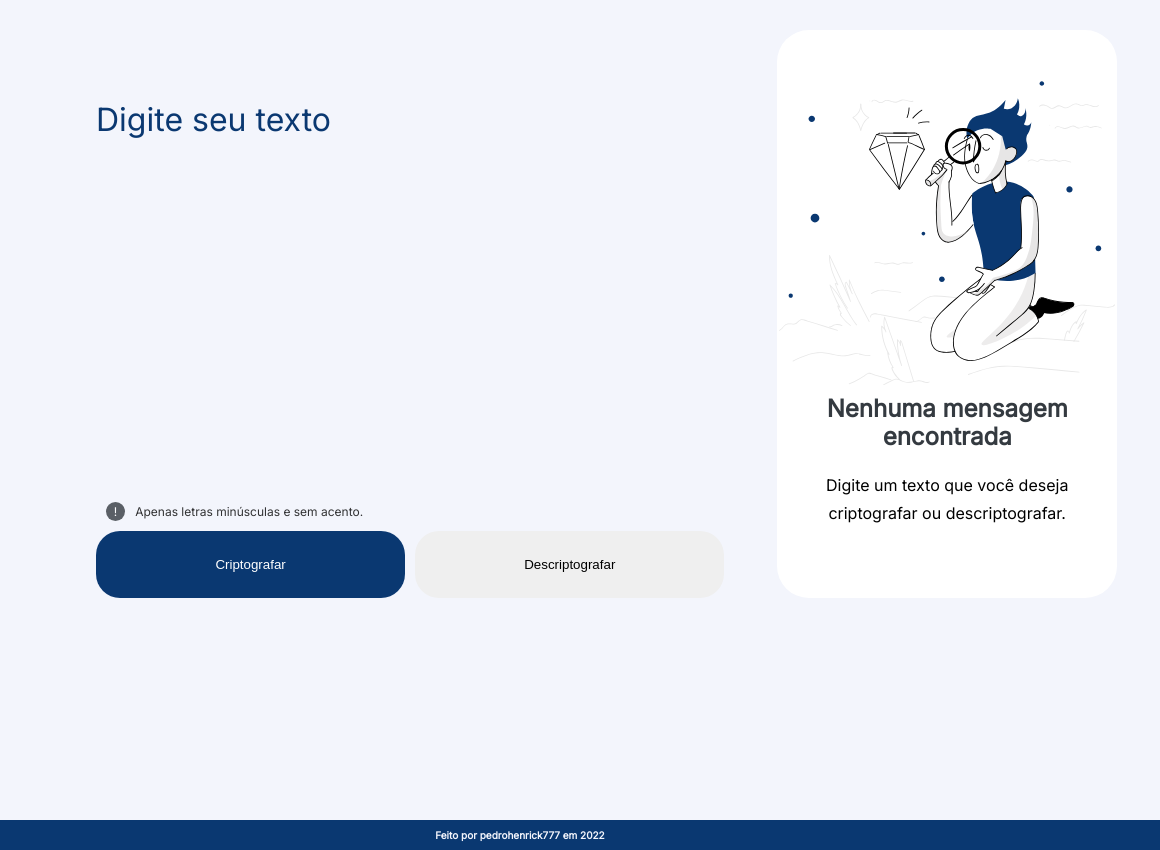
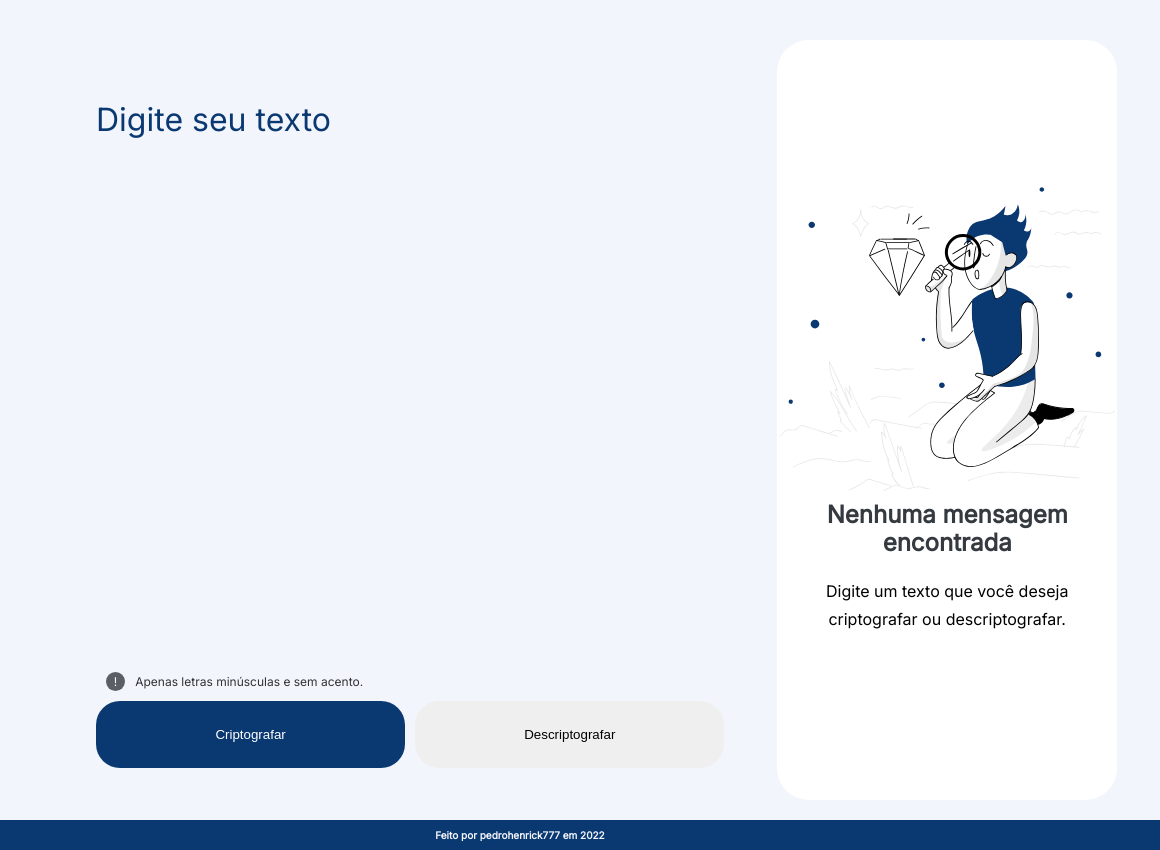
Before and after one commit to pedrohenrick777/ONE-codificador-de-texto, a plain HTML site: page index.html in a window 1280 px wide. Shown: the full height of the page, 120-1280 px from the left. Drawn offline with Linux system fonts and the light colour scheme.

Commit message:
corrige a altura do css

```diff
--- a/static/styles/style.css
+++ b/static/styles/style.css
@@ -15,7 +15,7 @@ body {
 
 .content {
     display: flex;
-    min-height: 100vh;
+    height: 100vh;
 }
 
 .logo {
@@ -27,24 +27,6 @@ main {
     margin-left: 10rem;
     height: 100%;
     width: 100%;
-}
-
-.criptografar {
-    margin: 10rem 0 0 0;
-    width: 60%;
-}
-
-textarea {
-    margin: 0 auto;
-    border: none;
-    resize: none;
-    font-size: 3.2rem;
-    font-family: 'Inter', sans-serif;
-    background-color: var(--background);
-    color: #0A3871;
-    outline: none;
-    max-width: 100%;
-    padding: 0;
 }
 
 textarea::placeholder {
@@ -71,6 +53,25 @@ textarea::placeholder {
     color: white;
     font-size: inherit;
     background-color: var(--font-h2-color);
+}
+
+.criptografar {
+    margin: 10rem 0 0 0;
+    width: 60%;
+}
+
+.criptografar textarea {
+    margin: 0 auto;
+    border: none;
+    resize: none;
+    font-size: 3.2rem;
+    font-family: 'Inter', sans-serif;
+    background-color: var(--background);
+    color: #0A3871;
+    outline: none;
+    max-width: 100%;
+    padding: 0;
+    height: 80%;
 }
 
 .buttons {
@@ -176,6 +177,13 @@ footer {
     display: none !important;
 }
 
+@media screen and (max-height: 650px) {
+    .content {
+        height: auto;
+        min-height: 100vh;
+    }
+}
+
 @media screen and (max-width: 1000px) {
 
     .content,
```
